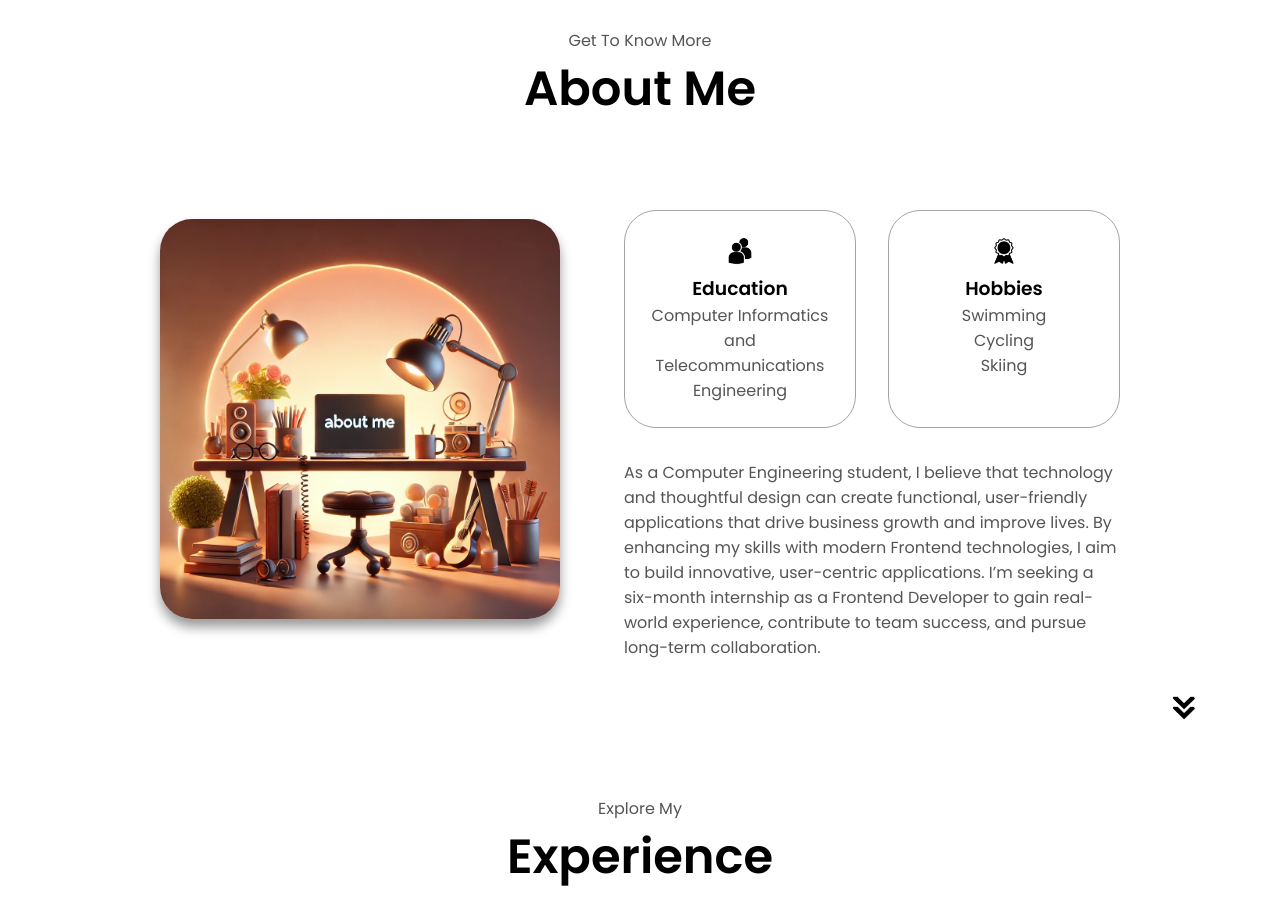
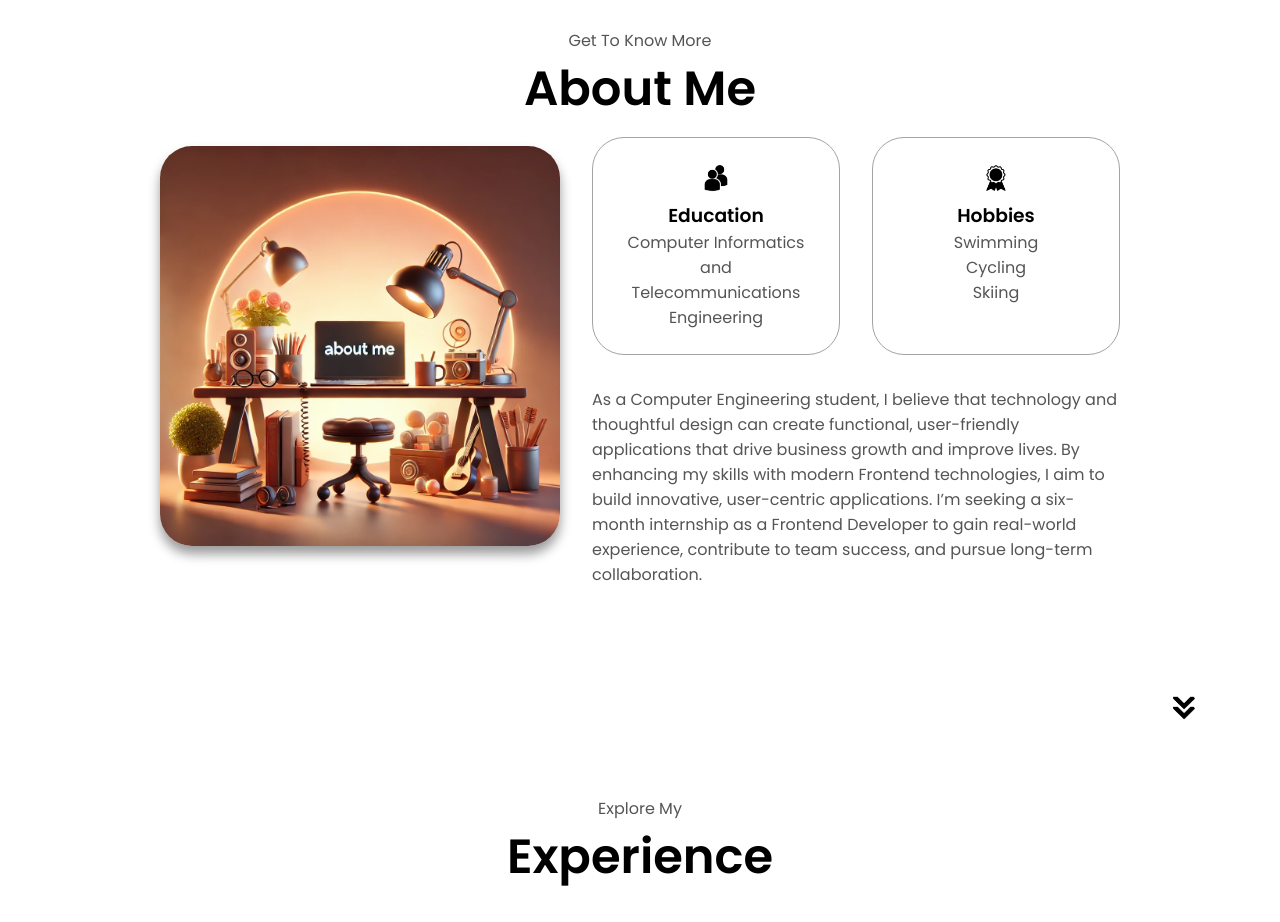
Before and after one commit to marinosxaritos/Portfolio-Website, a plain HTML site: page index.html in a window 1280 px wide. Shown: the part 900-1822 px from the top of the page. Drawn offline with Linux system fonts and the light colour scheme.

Commit message:
My Portfolio | V1.3

```diff
--- a/mediaqueries.css
+++ b/mediaqueries.css
@@ -91,6 +91,13 @@
         font-size: 2rem;
 
     }
+
+    #about .title {
+
+      margin-bottom: 2rem;
+    }
+
+
 
     .section__text__p2 {
         font-size: 1.3rem;
--- a/style.css
+++ b/style.css
@@ -377,8 +377,8 @@ textarea:focus {
 
 
   .section-container {
-    gap: 4rem;
-    height: 80%;
+    gap: 2rem;
+    height: 60%;
   }
 
   .section__pic-container {
```
